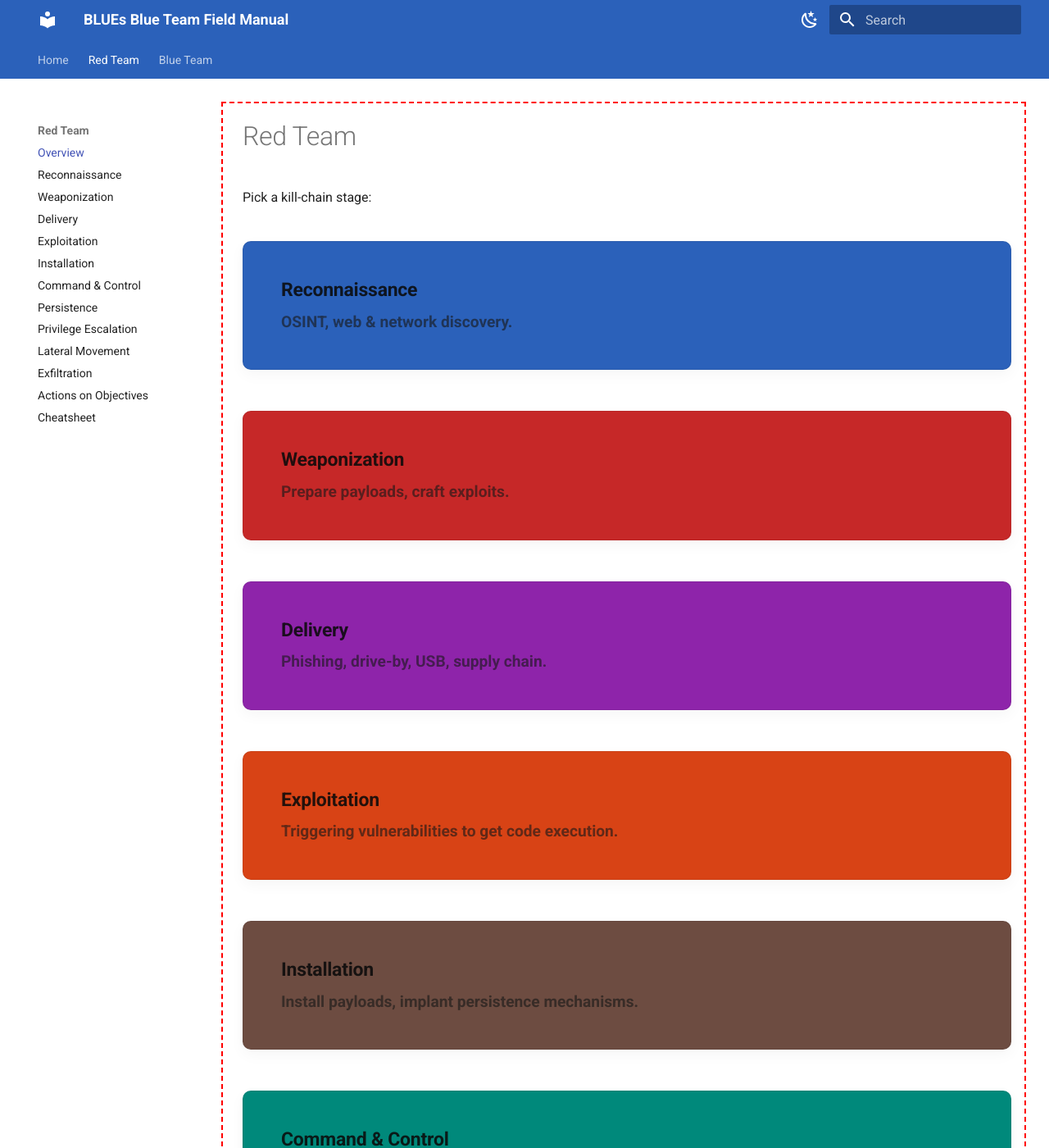
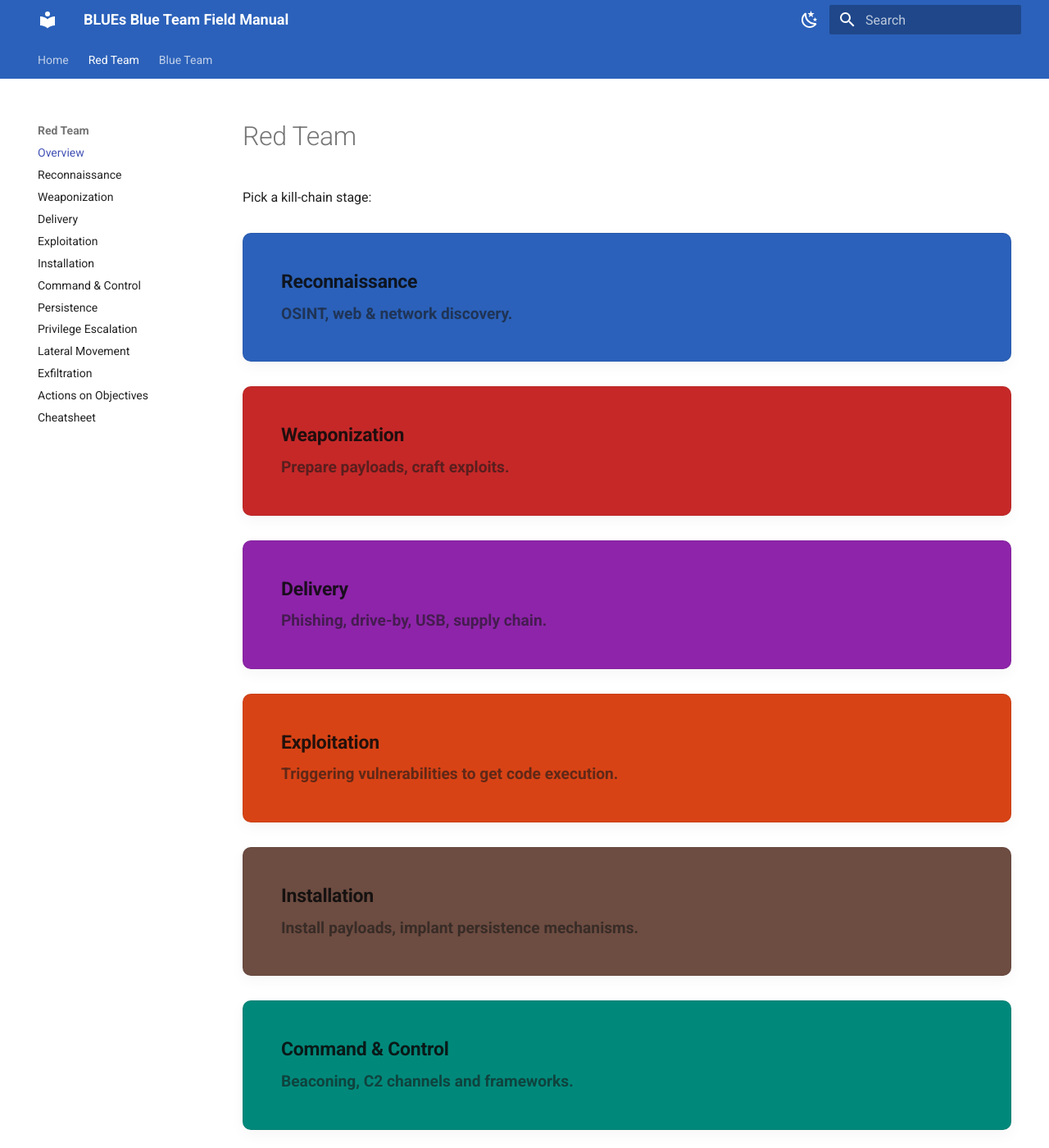
Before and after one commit to BLUE-ps1/BLUES-Blue-Team-Field-Manual, an MkDocs documentation site: the page built from docs/red-team/index.md, in a window 1280 px wide and 1400 px high. Shown: the whole window at 82% size. Built offline with MkDocs 1.6.1 and Material for MkDocs 9.7.7, drawn with Linux system fonts in a browser that asks for light colours.

Commit message:
Update extra.css

```diff
--- a/docs/assets/extra.css
+++ b/docs/assets/extra.css
@@ -41,8 +41,6 @@
   --md-accent-fg-color: #ef5350;
 }
 
-/* TEST */
-.md-content { outline: 2px dashed #f00; }
 
 .md-header { background-color: #2B61BA !important; }
 .md-tabs   { background-color: #2B61BA !important; }
@@ -243,7 +241,7 @@
 .kc-bar {
   display: block;
   padding: 1.2rem;
-  margin: 0.8rem 0;
+  margin: 0.3rem 0;
   border-radius: 10px;
   text-decoration: none;
   color: #fff !important;      /* force white text */
```
